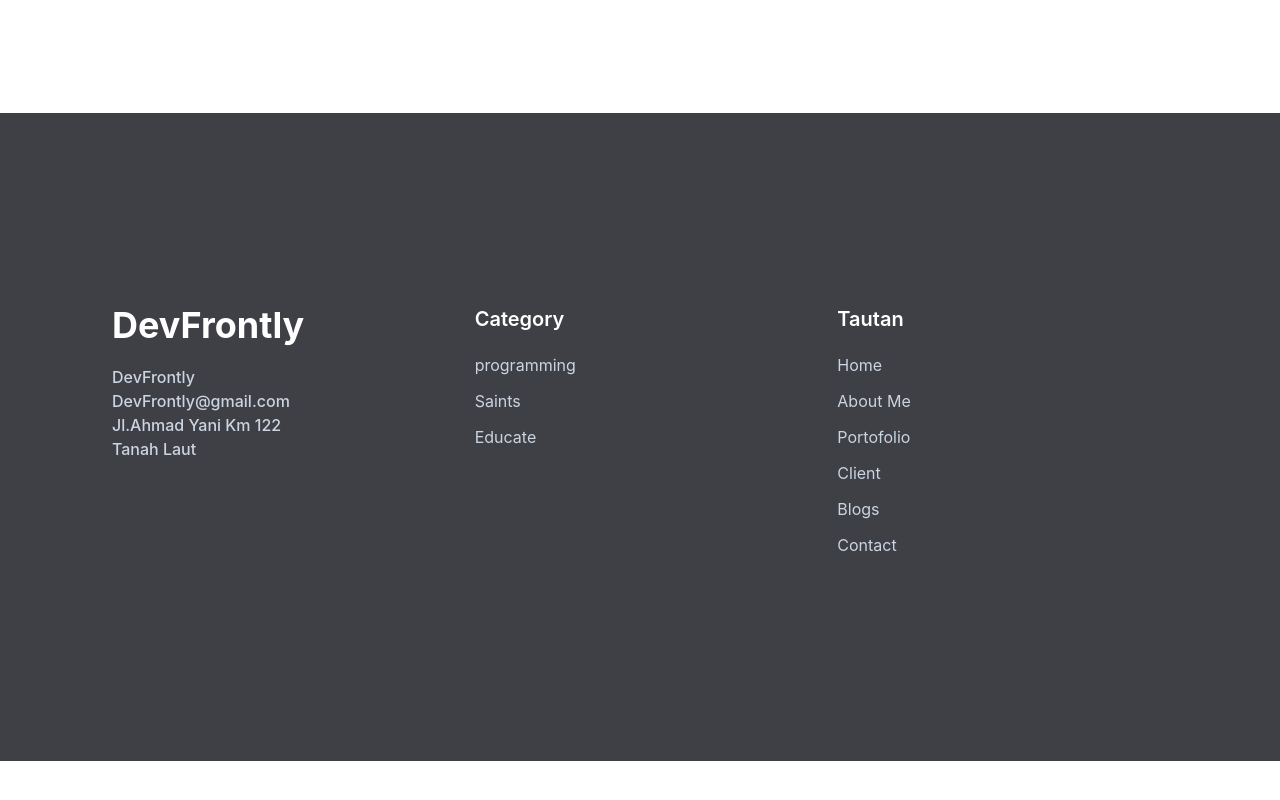
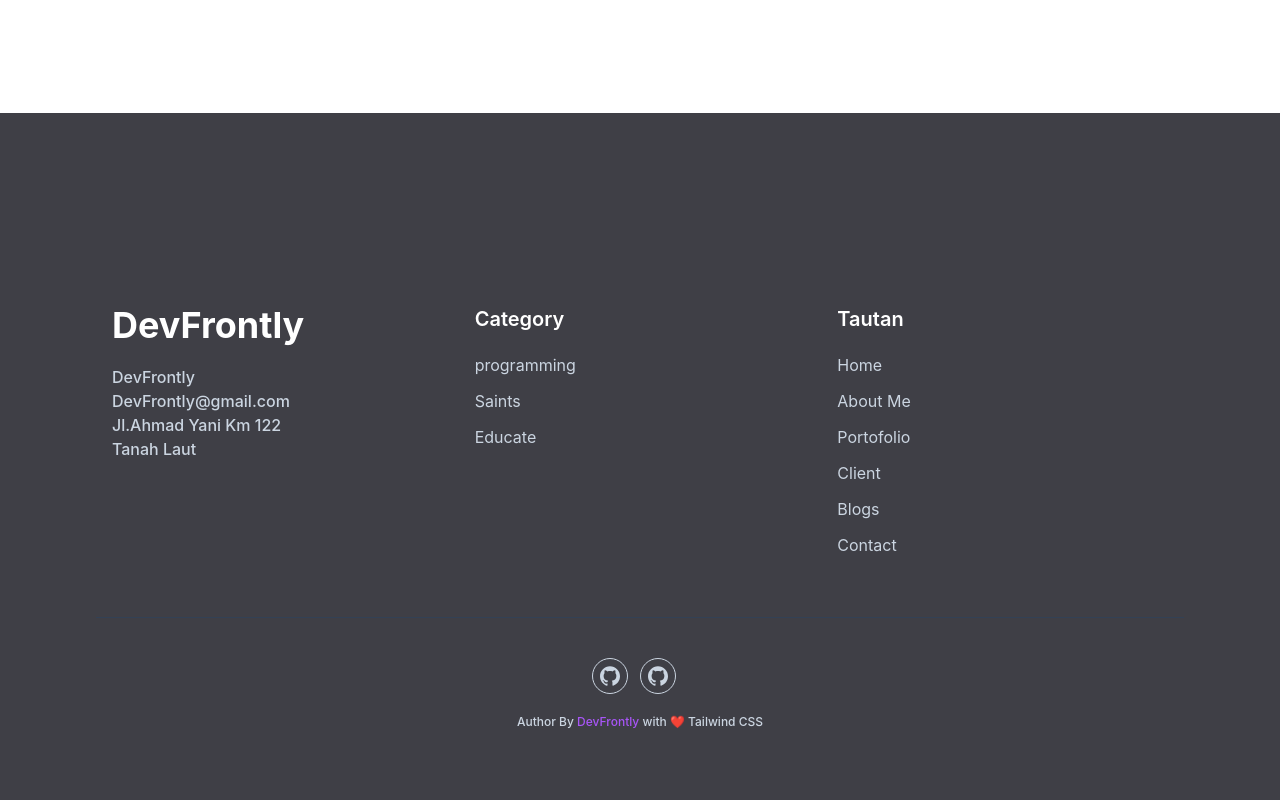
Before and after one commit to yusuffront99/portofolio_tailwind, a website: page index.html in a window 1280 px wide. Shown: the part 5445-6245 px from the top of the page. Before the commit the page ends 6206 px from the top, so only its background shows below. Drawn offline with Linux system fonts and the light colour scheme.

Commit message:
updated more codes section

```diff
--- a/index.html
+++ b/index.html
@@ -310,6 +310,20 @@
                     </ul>
                 </div>
             </div>
+
+            <div class="w-full pt-10 border-t border-slate-700">
+                <div class="flex items-center justify-center mb-5">
+                    <a href="https://github.com/yusuffront99" target="_blank" class="w-9 h-9 mr-3 rounded-full flex justify-center items-center border border-slate-300 text-slate-300 hover:border-primary hover:bg-primary hover:text-white">
+                        <svg role="img" width="20px" class="fill-current" viewBox="0 0 24 24" xmlns="http://www.w3.org/2000/svg"><title>GitHub</title><path d="M12 .297c-6.63 0-12 5.373-12 12 0 5.303 3.438 9.8 8.205 11.385.6.113.82-.258.82-.577 0-.285-.01-1.04-.015-2.04-3.338.724-4.042-1.61-4.042-1.61C4.422 18.07 3.633 17.7 3.633 17.7c-1.087-.744.084-.729.084-.729 1.205.084 1.838 1.236 1.838 1.236 1.07 1.835 2.809 1.305 3.495.998.108-.776.417-1.305.76-1.605-2.665-.3-5.466-1.332-5.466-5.93 0-1.31.465-2.38 1.235-3.22-.135-.303-.54-1.523.105-3.176 0 0 1.005-.322 3.3 1.23.96-.267 1.98-.399 3-.405 1.02.006 2.04.138 3 .405 2.28-1.552 3.285-1.23 3.285-1.23.645 1.653.24 2.873.12 3.176.765.84 1.23 1.91 1.23 3.22 0 4.61-2.805 5.625-5.475 5.92.42.36.81 1.096.81 2.22 0 1.606-.015 2.896-.015 3.286 0 .315.21.69.825.57C20.565 22.092 24 17.592 24 12.297c0-6.627-5.373-12-12-12"/></svg>
+                    </a>
+                    <a href="https://github.com/yusuffront99" target="_blank" class="w-9 h-9 mr-3 rounded-full flex justify-center items-center border border-slate-300 text-slate-300 hover:border-primary hover:bg-primary hover:text-white">
+                        <svg role="img" width="20px" class="fill-current" viewBox="0 0 24 24" xmlns="http://www.w3.org/2000/svg"><title>GitHub</title><path d="M12 .297c-6.63 0-12 5.373-12 12 0 5.303 3.438 9.8 8.205 11.385.6.113.82-.258.82-.577 0-.285-.01-1.04-.015-2.04-3.338.724-4.042-1.61-4.042-1.61C4.422 18.07 3.633 17.7 3.633 17.7c-1.087-.744.084-.729.084-.729 1.205.084 1.838 1.236 1.838 1.236 1.07 1.835 2.809 1.305 3.495.998.108-.776.417-1.305.76-1.605-2.665-.3-5.466-1.332-5.466-5.93 0-1.31.465-2.38 1.235-3.22-.135-.303-.54-1.523.105-3.176 0 0 1.005-.322 3.3 1.23.96-.267 1.98-.399 3-.405 1.02.006 2.04.138 3 .405 2.28-1.552 3.285-1.23 3.285-1.23.645 1.653.24 2.873.12 3.176.765.84 1.23 1.91 1.23 3.22 0 4.61-2.805 5.625-5.475 5.92.42.36.81 1.096.81 2.22 0 1.606-.015 2.896-.015 3.286 0 .315.21.69.825.57C20.565 22.092 24 17.592 24 12.297c0-6.627-5.373-12-12-12"/></svg>
+                    </a>
+                </div>
+                <p class="text-slate-300 text-xs font-medium text-center">
+                    Author By <a href="https://github.com/yusuffront99" class="text-primary" target="_blank">DevFrontly</a> with ❤️ Tailwind CSS
+                </p>
+            </div>
         </div>
     </footer>
     <!-- Footer Section End -->
```
Also changed, not shown: dist/output.css.
